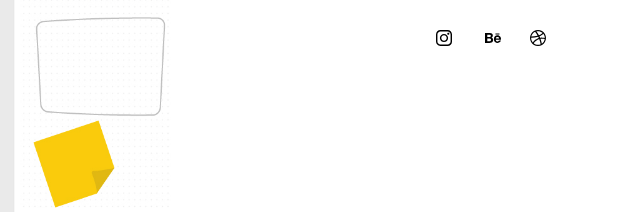
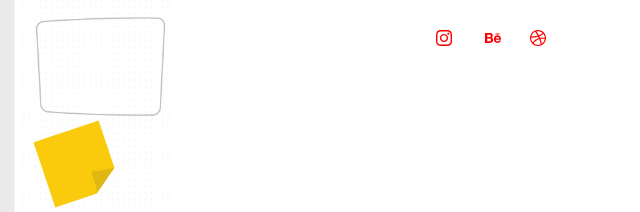
Before and after one commit to mpelletiervaillant-zz/portfolio-coming-soon, a plain HTML site: page index.html in a window 1280 px wide. Shown: the part 517-729 px from the top of the page, 469-1109 px from the left. Drawn offline with Linux system fonts and the light colour scheme.

Commit message:
Make social media icon red

```diff
--- a/css/main.css
+++ b/css/main.css
@@ -44,7 +44,7 @@ p {
 }
 
 .sm-icon {
-  color: var(--color-primary);
+  color: red;
   transition: color .3s ease-in-out;
 }
 
```
